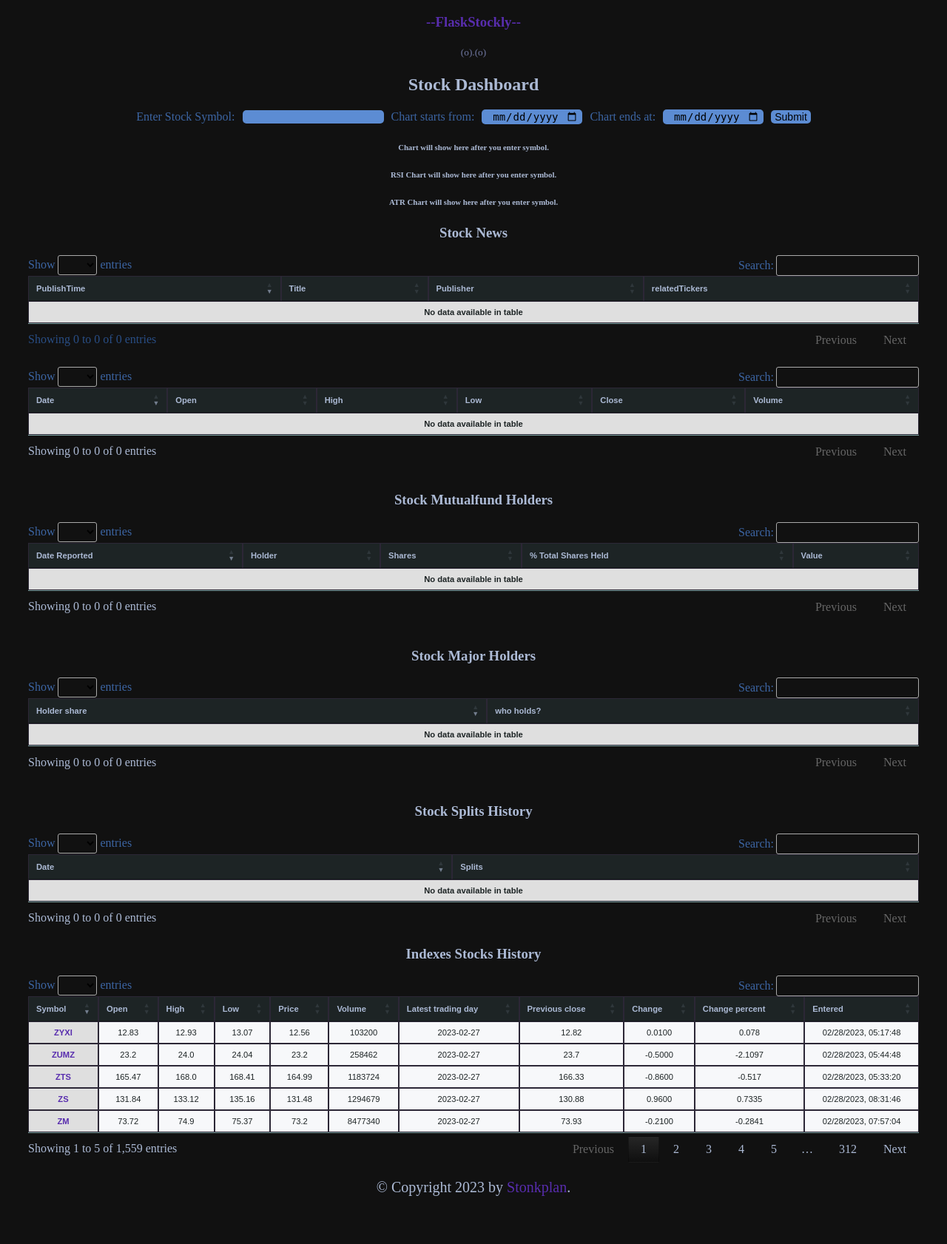
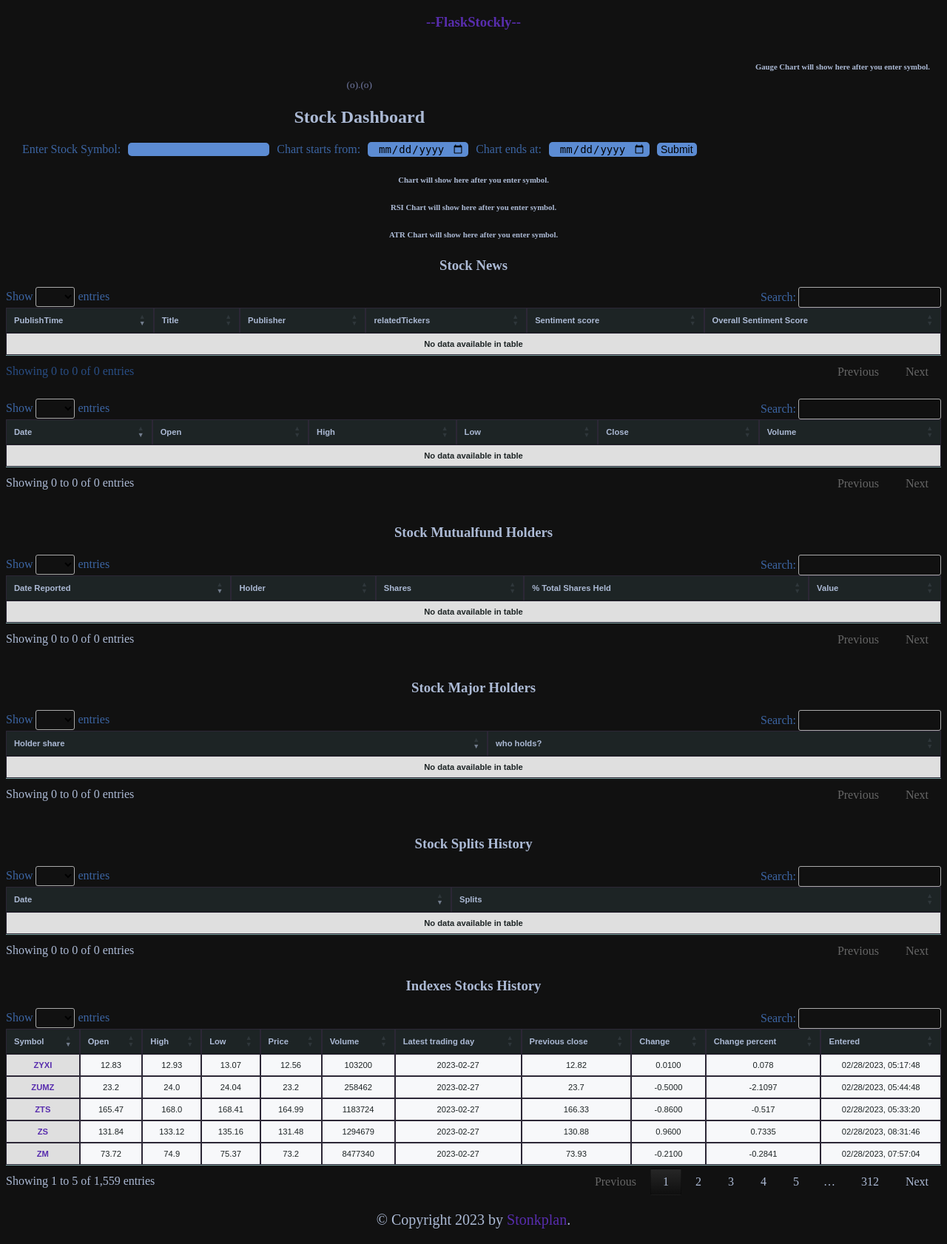
Before and after one commit to Imsach/flaskstockly, a Flask app: page /stock_data in a window 1280 px wide. Shown: the whole page at 74% size. Before the commit the page ends 1617 px from the top, so only its background shows below. Run offline with Flask 2, Linux system fonts and the light colour scheme; data comes from the database, SQL or seed files in the repository; data that the repository does not hold is empty; parts of the project's set-up code (start-up, migrations or seed data) failed here and were passed over; some libraries are stand-ins or nearby versions.

Commit message:
add Gauge chart to show overall news sentiment analysis for stock, add go to top btn, add function to scan if stock coming out of Squeeze need optimization still

```diff
--- a/main.py
+++ b/main.py
@@ -37,7 +37,8 @@ from flask import jsonify
 import plotly.graph_objs as go
 import ta
 import threading
-
+import nltk
+from nltk.sentiment import SentimentIntensityAnalyzer
 
 
 
@@ -55,7 +56,9 @@ isApiDemo = False
 enableRefresh = False
 enableRefresh2 = False
 isChartStlBar = False
+stockInSqueeze = list()
 default_start_date = '2022-02-01'
+nltk.download('vader_lexicon')
 
 if secapi.api_key == 'demo':
     isApiDemo = True
@@ -66,11 +69,11 @@ if not os.path.exists("stock_data.db"):
     conn = sqlite3.connect('stock_data.db', check_same_thread=False)
     # Create the tables
     conn.execute("CREATE TABLE stock_data (Date TEXT, Open REAL, High REAL, Low REAL, Close REAL, Adj Close REAL, Volume INTEGER, symbol TEXT, Dividends REAL, Stock Splits REAL, Capital Gains REAL, Avg_volume REAL, Sma44 REAL, Sma200 REAL, Atr REAL)")
-    conn.execute("CREATE TABLE news_data (symbol TEXT, title TEXT, publisher TEXT, link TEXT, providerPublishTime TIMESTAMP, relatedTickers TEXT)")
+    conn.execute("CREATE TABLE news_data (symbol TEXT, title TEXT, publisher TEXT, link TEXT, providerPublishTime TIMESTAMP, relatedTickers TEXT, sentiment TEXT, overallscore float)")
     conn.execute("CREATE TABLE mutualfund_data (Holder TEXT, Shares REAL, Date Reported TIMESTAMP, '% Out' REAL, Value REAL)")
     conn.execute("CREATE TABLE majorholders_data (numbers TEXT, title TEXT, symbol TEXT)")
     conn.execute("CREATE TABLE stocksplits_data (Date TEXT, 'Stock Splits' REAL, symbol TEXT)")
-    conn.execute("CREATE TABLE run_data (Symbol TEXT, Price REAL, Open REAL, High REAL, Low REAL, Volume INTEGER, 'Latest trading day' TEXT, 'Previous close' REAL, Change REAL, 'Change percent' REAL, 'Entered' TEXT, 'Company' TEXT, 'Sector' TEXT)")
+    conn.execute("CREATE TABLE run_data (Symbol TEXT, Price REAL, Open REAL, High REAL, Low REAL, Volume INTEGER, 'Latest trading day' TEXT, 'Previous close' REAL, Change REAL, 'Change percent' REAL, 'Entered' TEXT, 'indexlist' TEXT, 'Company' TEXT, 'Sector' TEXT)")
     conn.commit()
 
 else:
@@ -106,6 +109,7 @@ def generateStocklist():
     df1000 = pd.read_html("https://en.wikipedia.org/wiki/Russell_1000_Index")
     dfDjia30 = pd.read_html("https://en.wikipedia.org/wiki/Dow_Jones_Industrial_Average")
     dfNasdaq100 = pd.read_html("https://en.wikipedia.org/wiki/Nasdaq-100")
+    df400 = pd.read_html("https://en.wikipedia.org/wiki/List_of_S%26P_400_companies")
     sp500 = df500[0]['Symbol'].values.tolist()
     security500Name = df500[0]['Security'].values.tolist()
     sp500Sector = df500[0]['GICS Sector'].values.tolist()
@@ -121,7 +125,11 @@ def generateStocklist():
     nasdaq100 = dfNasdaq100[4]['Ticker'].values.tolist()
     nasdaq100Name = dfNasdaq100[4]['Company'].values.tolist()
     nasdaq100Sector = dfNasdaq100[4]['GICS Sector'].values.tolist()
-    return sp500, security500Name, sp500Sector, sp600, security600Name, sp600Sector, rus1000, rus1000Name, rus1000Sector, djia30, djia30Sector, djia30Name, nasdaq100, nasdaq100Sector, nasdaq100Name
+    spy400 = df400[0]['Ticker symbol'].values.tolist()
+    spy400Name = df400[0]['Security'].values.tolist()
+    spy400Sector = df400[0]['GICS Sector'].values.tolist()
+    return sp500, security500Name, sp500Sector, sp600, security600Name, sp600Sector, rus1000, rus1000Name, rus1000Sector, djia30, djia30Sector, djia30Name, nasdaq100, nasdaq100Sector, nasdaq100Name, spy400, spy400Name, spy400Sector
+
 
 @app.route('/', methods=("POST", "GET"))
 def welcomePage():
@@ -163,7 +171,7 @@ def getStock(stock):
     r = requests.get(url)
     data = r.json()
     t1 = time.strftime("%m/%d/%Y, %H:%M:%S", time.localtime())
-    sp500, security500Name, sp500Sector, sp600, security600Name, sp600Sector, rus1000, rus1000Name, rus1000Sector, djia30, djia30Sector, djia30Name, nasdaq100, nasdaq100Sector, nasdaq100Name = generateStocklist()
+    sp500, security500Name, sp500Sector, sp600, security600Name, sp600Sector, rus1000, rus1000Name, rus1000Sector, djia30, djia30Sector, djia30Name, nasdaq100, nasdaq100Sector, nasdaq100Name, spy400, spy400Name, spy400Sector = generateStocklist()
 
 
 
@@ -173,26 +181,36 @@ def getStock(stock):
         companyName = security500Name[stock]
         sector = sp500Sector[stock]
         indexlist = 'SPY500'
+
     elif stock in sp600:
         stock = sp600.index(stock)
         companyName = security600Name[stock]
         sector = sp600Sector[stock]
         indexlist = 'SPY600'
+
     elif stock in rus1000:
         stock = rus1000.index(stock)
         companyName = rus1000Name[stock]
         sector = rus1000Sector[stock]
         indexlist = 'Russell1000'
+
     elif stock in djia30:
         stock = djia30.index(stock)
         companyName = djia30Name[stock]
         sector = djia30Sector[stock]
         indexlist = 'DJIA30'
+
     elif stock in nasdaq100:
         stock = nasdaq100.index(stock)
         companyName = nasdaq100Name[stock]
         sector = nasdaq100Sector[stock]
         indexlist = 'NASDAQ100'
+
+    elif stock in spy400:
+        stock = spy400.index(stock)
+        companyName = spy400Name[stock]
+        sector = spy400Sector[stock]
+        indexlist = 'SPY400'
     else:
         companyName = "NA"
         sector = "NA"
@@ -292,7 +310,6 @@ Finally, it redirects the user to the '/view' page.
 def runQuery():
     global isBrQexecuted
     if not isBrQexecuted and request.method == 'POST':
-        stockLists = list()
         stockLists = request.form.getlist('lists')
         isBrQexecuted = True
         thread = threading.Thread(target=backgroundRunQuery, args=(stockLists,))
@@ -304,15 +321,13 @@ def runQuery():
 def backgroundRunQuery(stockLists, stockinfo=stockinfo):
     global isBrQexecuted
 
-
-
     if os.path.exists('stocksList.txt'):
         with open('stocksList.txt', 'r') as s:
-            stockList = s.read()
-        stockListSymbols = stockList.split(",")
+            stockListdata = s.read()
+        stockListSymbols = stockListdata.split(",")
         stockListSymbols = [symbol.strip() for symbol in stockListSymbols]
 
-    sp500, security500Name, sp500Sector, sp600, security600Name, sp600Sector, rus1000, rus1000Name, rus1000Sector, djia30, djia30Sector, djia30Name, nasdaq100, nasdaq100Sector, nasdaq100Name = generateStocklist()
+    sp500, security500Name, sp500Sector, sp600, security600Name, sp600Sector, rus1000, rus1000Name, rus1000Sector, djia30, djia30Sector, djia30Name, nasdaq100, nasdaq100Sector, nasdaq100Name, spy400, spy400Name, spy400Sector = generateStocklist()
     allStocks = []
     for lst in stockLists:
         if lst == "SPY500":
@@ -327,6 +342,8 @@ def backgroundRunQuery(stockLists, stockinfo=stockinfo):
             allStocks.extend(stockListSymbols)
         elif lst == 'Nasdaq100':
             allStocks.extend(nasdaq100)
+        elif lst == "SPY400":
+           allStocks.extend(spy400)
         else:
            allStocks.extend(lst)
     shuffle(allStocks)
@@ -341,13 +358,8 @@ def backgroundRunQuery(stockLists, stockinfo=stockinfo):
                     r = requests.get(url)
                     datas = r.json()
 
-                    df = pd.DataFrame(data=stockinfo,
-                                    columns=['Symbol', 'Price', 'Open', 'High', 'Low', 'Volume', 'Latest trading day',
-                                            'Previous close', 'Change', 'Change percent', 'Entered', 'indexlist', 'Company', 'Sector'])
 
-                    df = (df.drop_duplicates(subset='Symbol', keep='last'))
-                    df['Change percent'] = df['Change percent'].str.replace('%', '').astype(float)
-                    df.to_sql('run_data', conn, if_exists='replace', index=False)
+
 
                     if r.status_code == 200:
                         t1 = time.strftime("%m/%d/%Y, %H:%M:%S", time.localtime())
@@ -366,36 +378,54 @@ def backgroundRunQuery(stockLists, stockinfo=stockinfo):
                             companyName = security500Name[stock]
                             sector = sp500Sector[stock]
                             indexlist = 'SPY500'
+
                         elif symbol in sp600:
                             stock = sp600.index(symbol)
                             companyName = security600Name[stock]
                             sector = sp600Sector[stock]
                             indexlist = 'SPY600'
+
                         elif symbol in rus1000:
                             stock = rus1000.index(symbol)
                             companyName = rus1000Name[stock]
                             sector = rus1000Sector[stock]
                             indexlist = 'Russell1000'
+
                         elif symbol in djia30:
                             stock = djia30.index(symbol)
                             companyName = djia30Name[stock]
                             sector = djia30Sector[stock]
                             indexlist = 'DJIA30'
+
                         elif symbol in nasdaq100:
                             stock = nasdaq100.index(symbol)
                             companyName = nasdaq100Name[stock]
                             sector = nasdaq100Sector[stock]
                             indexlist = 'NASDAQ100'
+
                         elif symbol in stockListSymbols:
                             stock = stockListSymbols.index(symbol)
-                            indexList = 'StockListSymbols'
+                            indexlist = 'StockList'
                             companyName = "NA"
                             sector = "NA"
+
+                        elif symbol in spy400:
+                            stock = spy400.index(symbol)
+                            companyName = spy400Name[stock]
+                            sector = spy400Sector[stock]
+                            indexlist = 'SPY400'
+
                         else:
                             companyName = "NA"
                             sector = "NA"
                             indexlist = "NA"
                         stockinfo.append([symbol, price, open_price, high, low, volume, latest_trading_day, previous_close, change, change_percent, t1, indexlist, companyName, sector])
+                        df = pd.DataFrame(data=stockinfo,
+                                    columns=['Symbol', 'Price', 'Open', 'High', 'Low', 'Volume', 'Latest trading day',
+                                            'Previous close', 'Change', 'Change percent', 'Entered', 'indexlist', 'Company', 'Sector'])
+                        df = (df.drop_duplicates(subset='Symbol', keep='last'))
+                        df['Change percent'] = df['Change percent'].str.replace('%', '').astype(float)
+                        df.to_sql('run_data', conn, if_exists='replace', index=False)
                         sleepTime = 12.5
                         while sleepTime > 0:
                             print(f"Remaining sleep time: {sleepTime} seconds")
@@ -504,6 +534,7 @@ def hhh():
 image_HTML = 'static/volume_price.html'
 image_HTML2 = 'static/rsi.html'
 image_HTML3 = 'static/atr.html'
+image_HTML4 = 'static/gauge.html'
 if os.path.exists(image_HTML):
     try:
         os.remove(image_HTML)
@@ -540,8 +571,12 @@ def stock_data():
         data["Date"] = data["Date"].apply(lambda x: x.strftime('%Y-%m-%d'))
         data['Avg_volume'] = data['Volume'].rolling(window=14).mean()
         data["Rsi"] = ta.momentum.RSIIndicator(data["Close"]).rsi()
+        data["Sma20"] = ta.trend.sma_indicator(data["Close"], window=20, fillna=False)
         data["Sma44"] = ta.trend.sma_indicator(data["Close"], window=44, fillna=False)
         data["Sma200"] = ta.trend.sma_indicator(data["Close"], window=200, fillna=False)
+        data['Stddev'] = data['Close'].rolling(window=20).std()
+        data['Lower_band'] = data['Sma20'] - (2 * data['Stddev'])
+        data['Upper_band'] = data['Sma20'] + (2 * data['Stddev'])
 
         # Plot the data using Plotly
         # fig1 = go.Scatter(x=data['Date'], y=data['Volume'], mode='lines', opacity=0.3, name='Volume', line=dict(color='white'))
@@ -566,6 +601,7 @@ def stock_data():
         fig.write_html(image_HTML)
         fig_2 = go.Figure(data=[fig2, fig6, fig7, fig8], layout=layout2)
         fig_2.write_html(image_HTML2)
+
         try:
             atr = ta.volatility.AverageTrueRange(data["High"], data["Low"], data["Close"], window = 14, fillna=False)
             data["Atr"] = pd.Series(atr.average_true_range(), index=data.index[14:])
@@ -578,7 +614,18 @@ def stock_data():
             return str(errorMessage)
 
         # Adding data to the database
+        data['Lower_keltner'] = data['Sma20'] - (data['Atr'] * 1.5)
+        data['Upper_keltner'] = data['Sma20'] + (data['Atr'] * 1.5)
         data['symbol'] = stock.ticker
+        def in_squeeze(data):
+            return data['Lower_band'] > data['Lower_keltner'] and data['Upper_band'] < data['Upper_keltner']
+        data['squeeze_on'] = data.apply(in_squeeze, axis=1)
+        if data.iloc[-3]['squeeze_on'] and not data.iloc[-1]['squeeze_on']:
+            print("{} is coming out the squeeze".format(symbol))
+            if symbol == None or symbol == ['']:
+                pass
+            else:
+                stockInSqueeze.append(symbol)
         print(data)
         data.to_sql('stock_data', conn, if_exists='replace', index=False)
         news = stock.get_news()
@@ -588,7 +635,91 @@ def stock_data():
         news_df["providerPublishTime"] = news_df["providerPublishTime"].apply(lambda x: x.strftime('%Y-%m-%d'))
         news_df['relatedTickers'] = news_df['relatedTickers'].apply(lambda x: ",".join(x) if isinstance(x, (list, tuple)) else x)
         news_df['symbol'] = stock.ticker
+        overallscore = 0
+        validcount = 0
+        for i, row in news_df.iterrows():
+            link = row['link']
+            response = requests.get(link)
+            print(response)
+            if response.status_code == 200:
+                soup = BeautifulSoup(response.content, 'html.parser')
+                body = soup.find('body')
+                body_text = body.get_text()
+                # sentiment = textblob.TextBlob(body_text).sentiment.polarity
+                senti = SentimentIntensityAnalyzer()
+                sentimentAnalysis = senti.polarity_scores(body_text)
+                sentiment = sentimentAnalysis['compound']
+                if sentiment > 0:
+                    news_df.at[i,'sentiment'] = 'Positive score:' + str(round(sentiment * 100))
+                    overallscore += sentiment
+                    validcount += 1
+                elif sentiment < 0:
+                    news_df.at[i,'sentiment'] = 'Negative score:' + str(round(sentiment * 100))
+                    overallscore += sentiment
+                    validcount += 1
+                else:
+                    news_df.at[i,'sentiment'] = 'Neutral score:' + str(sentiment)
+            else:
+                pass
+        if validcount > 0:
+            overallscore = round((overallscore / validcount) * 100)
+        else:
+            overallscore = 0
+        news_df['overallscore'] = overallscore
         news_df.to_sql('news_data', conn, if_exists='replace', index=False)
+
+        # Define gauge indicator layout
+        gauge_layout = go.Layout(
+            title='NEWS Sentiment',
+            font=dict(color='white', size=8),
+            template='plotly_dark',
+            margin=dict(l=5, r=10, b=10, t=30),
+            paper_bgcolor='rgba(0,0,0,0)',
+            plot_bgcolor='rgba(0,0,0,0)',
+            # annotations=[{
+            #     'text': 'Sentiment score',
+            #     'font': {'size': 12, 'color': 'grey'},
+            #     'xref': 'paper',
+            #     'yref': 'paper',
+            #     'x': 0.20,
+            #     'y': 0.85
+            # }]
+        )
+
+        # Define gauge indicator data
+        gauge_data = go.Indicator(
+            mode='gauge+number',
+            value=news_df['overallscore'].iloc[-1],
+            gauge=dict(
+                axis=dict(
+                    range=[None, 100],
+                    tickmode='linear',
+                    tick0=0,
+                    dtick=20,
+                    ticks='outside',
+                    tickcolor='white',
+                    ticklen=10
+                ),
+                bar=dict(
+                    color='black',
+                    thickness=0.4
+                ),
+                bgcolor='#333333',
+                borderwidth=0.5,
+                steps=[
+                    {'range': [0, 50], 'color': 'red'},
+                    {'range': [50, 75], 'color': 'orange'},
+                    {'range': [75, 100], 'color': 'green'}
+                ],
+            )
+        )
+
+        # Create the figure with gauge indicator
+        fig_gauge = go.Figure(data=gauge_data, layout=gauge_layout)
+
+        # Write the figure to HTML file
+        fig_gauge.write_html(image_HTML4, config=dict(displayModeBar=False), full_html=False)
+
         queryNews += f" WHERE symbol='{symbol}'"
         queryMutualfund += f" WHERE symbol='{symbol}'"
         mutualfund = stock.get_mutualfund_holders()
@@ -619,6 +750,7 @@ def stock_data():
     chart_exists = os.path.exists('static/volume_price.html')
     chart_exists2 = os.path.exists('static/rsi.html')
     chart_exists3 = os.path.exists('static/Atr.html')
+    chart_exists4 = os.path.exists('static/gauge.html')
     cursor = conn.execute(query)
     cursorNews = conn.execute(queryNews)
     cursorMutualfund = conn.execute(queryMutualfund)
@@ -635,7 +767,7 @@ def stock_data():
     cursorRun = conn.execute(queryRun)
     RunData = cursorRun.fetchall()
     conn.close()
-    return render_template("index3.html", data=data, newsData=newsData, mutualfundData=mutualfundData, majorHolders=majorHolders, stockSplits=stockSplits, symbol=symbol, chart_exists=chart_exists, chart_exists2=chart_exists2, chart_exists3=chart_exists3, default_start_date=default_start_date, RunData=RunData)
+    return render_template("index3.html", data=data, newsData=newsData, mutualfundData=mutualfundData, majorHolders=majorHolders, stockSplits=stockSplits, symbol=symbol, chart_exists=chart_exists, chart_exists2=chart_exists2, chart_exists3=chart_exists3, chart_exists4=chart_exists4, default_start_date=default_start_date, RunData=RunData, stockInSqueeze=stockInSqueeze)
 
 
 '''
--- a/static/main.css
+++ b/static/main.css
@@ -10,10 +10,6 @@ body {
   display: block;
   justify-content: space-evenly;
   color: #acbad5;
-}
-
-.container {
-  margin: 10px 15px;
 }
 
 h4,
@@ -42,7 +38,29 @@ form[name="autor"] {
   justify-content: right;
 }
 
+#topBtn {
+  display: none;
+  position: fixed;
+  bottom: 10px;
+  right: 10px;
+  z-index: 99;
+  font-size: 14px;
+  border: none;
+  outline: none;
+  background-color: #60c7ff;
+  color: rgb(255, 255, 255);
+  cursor: pointer;
+  padding: 10px;
+  border-radius: 40%;
+}
 
+#topBtn:hover {
+  background-color: #555;
+}
+
+#footer p {
+  display: block;
+}
 
 /* Media query for smaller screens */
 
@@ -89,6 +107,24 @@ form[name="autor"] {
 
 #loading-image {
   z-index: 100;
+}
+
+.container2 {
+  display: flex;
+  flex-direction: row;
+  justify-content: space-between;
+  align-items: flex-start;
+  height: 100%;
+  margin: 10px 15px;
+}
+
+.top {
+  margin-top: 25px;
+  width: 75%;
+}
+
+.gaugechart {
+  width: 25%;
 }
 
 .chart-container {
--- a/templates/base2.html
+++ b/templates/base2.html
@@ -15,6 +15,7 @@
         {% block content %}
 
         {% endblock %}
+        <a href="#" id="topBtn">^ Top</a>
         <div id="footer">
           {% block footer %}
                 <p style="text-align:center"> &copy; Copyright 2023 by <a href="http://nudope.com/">Stonkplan</a>.</p>
@@ -22,4 +23,20 @@
            </div>
       </div>
   </body>
+  <script>
+    window.onscroll = function() {scrollFunction()};
+
+    function scrollFunction() {
+      if (document.body.scrollTop > 20 || document.documentElement.scrollTop > 20) {
+        document.getElementById("topBtn").style.display = "block";
+      } else {
+        document.getElementById("topBtn").style.display = "none";
+      }
+    }
+
+    document.getElementById("topBtn").addEventListener("click", function() {
+      document.body.scrollTop = 0;
+      document.documentElement.scrollTop = 0;
+    });
+    </script>
 </html>
--- a/templates/index3.html
+++ b/templates/index3.html
@@ -2,8 +2,8 @@
 {% block content %}
     <title>Stock Data</title>
     <div id="loading2"><h1 style="text-align:center; margin-top: 100px">Hang on! It's Loading...</h1></div>
-    <div class="container">
-        <div>
+    <div class="container2">
+        <div class="top">
           {% if symbol %}
           <h5 style="text-align:center;">{{ symbol }}</h5>
           {% else %}
@@ -20,6 +20,13 @@
             <input type="date" id="edate" name="edate" value="">
             <input type="submit" value="Submit">
         </form></center></div>
+        <div class="gaugechart">
+          {% if chart_exists4 %}
+            <iframe src="{{ url_for('static', filename='gauge.html') }}" style="width: 100%; border: none; padding: 0;"></iframe>
+        {% else %}
+            <h6 style="text-align:right;">Gauge Chart will show here after you enter symbol.</h6>
+        {% endif %}
+        </div></div>
     <!-- <h2 style="text-align:center;">Volume/Price Chart</h2> -->
     <div class="chart-container">
     {% if chart_exists %}
@@ -39,6 +46,10 @@
         {% else %}
             <h6 style="text-align:center;">ATR Chart will show here after you enter symbol.</h6>
         {% endif %}
+        {% if symbol in stockInSqueeze %}
+        <h5 style="text-align:center;">{{ symbol }} is coming out of Squeeze!</h5>
+        {% else %} {% endif %}
+
     </div>
     <center><h3>Stock News</h3></center>
     <div class="tabley">
@@ -49,6 +60,8 @@
           <th>Title</th>
           <th>Publisher</th>
           <th>relatedTickers</th>
+          <th>Sentiment score</th>
+          <th>Overall Sentiment Score</th>
         </tr>
       </thead>
       <tbody>
@@ -61,6 +74,8 @@
             <a href="/stock_data?symbol={{ x.replace(' ', '') }}" target="_blank">{{ x }}</a>,
             {% endfor %}
           </td>
+          <td>{{ row[6] }}</td>
+          <td>{{ row[7] }}</td>
         </tr>
         {% endfor %}
       </tbody>
@@ -191,6 +206,7 @@
           {% endfor %}
         </tbody>
       </table></div>
+
     </div>
     {% block scripts %}
     <script type="text/javascript" src="https://ajax.googleapis.com/ajax/libs/jquery/3.6.0/jquery.min.js"></script>
```
Also changed, not shown: templates/index2.html (+7 -6 lines).
